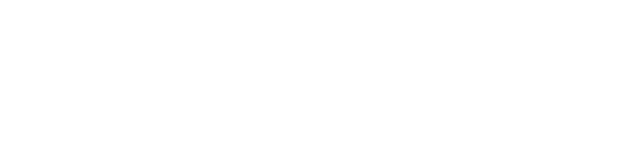
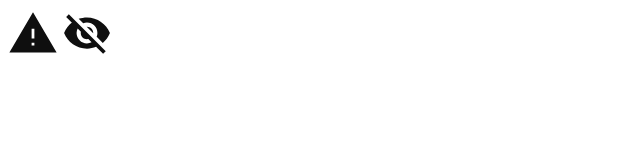
Before and after one commit to hyun9758/rwd, a website: page docs/learn/svg-sprite/svg-sprite.html in a window 1280 px wide. Shown: the whole page, without its empty margins (0-640 px from the left). Drawn offline with Linux system fonts and the light colour scheme.

Commit message:
SVG 스프라이트

```diff
--- a/docs/learn/svg-sprite/svg-sprite.css
+++ b/docs/learn/svg-sprite/svg-sprite.css
@@ -1 +1,4 @@
-/* SVG 스프라이트 */
+svg {
+  width: 50px;
+  height: 50px;
+}
--- a/docs/learn/svg-sprite/svg-sprite.html
+++ b/docs/learn/svg-sprite/svg-sprite.html
@@ -1 +1,21 @@
-<!-- SVG 스프라이트 -->
+<!DOCTYPE html>
+<html lang="en">
+
+<head>
+  <meta charset="UTF-8" />
+  <meta name="viewport" content="width=device-width, initial-scale=1.0" />
+  <title>Document</title>
+  <link rel="stylesheet" href="./svg-sprite.css" />
+</head>
+
+<body>
+  <svg role="img" class="svg-icon" viewBox="0 0 50 50" aria-lable="주의">
+    <use href="./svg/sprite.svg#warning" />
+  </svg>
+  <svg role="img" class="svg-icon" viewBox="0 0 50 50">
+    <use href="./svg/sprite.svg#invisible" />
+  </svg>
+
+</body>
+
+</html>
```
Also changed, not shown: docs/learn/svg-sprite/svg/icons.svg (deleted), docs/learn/svg-sprite/svg/sprite.svg (added).
